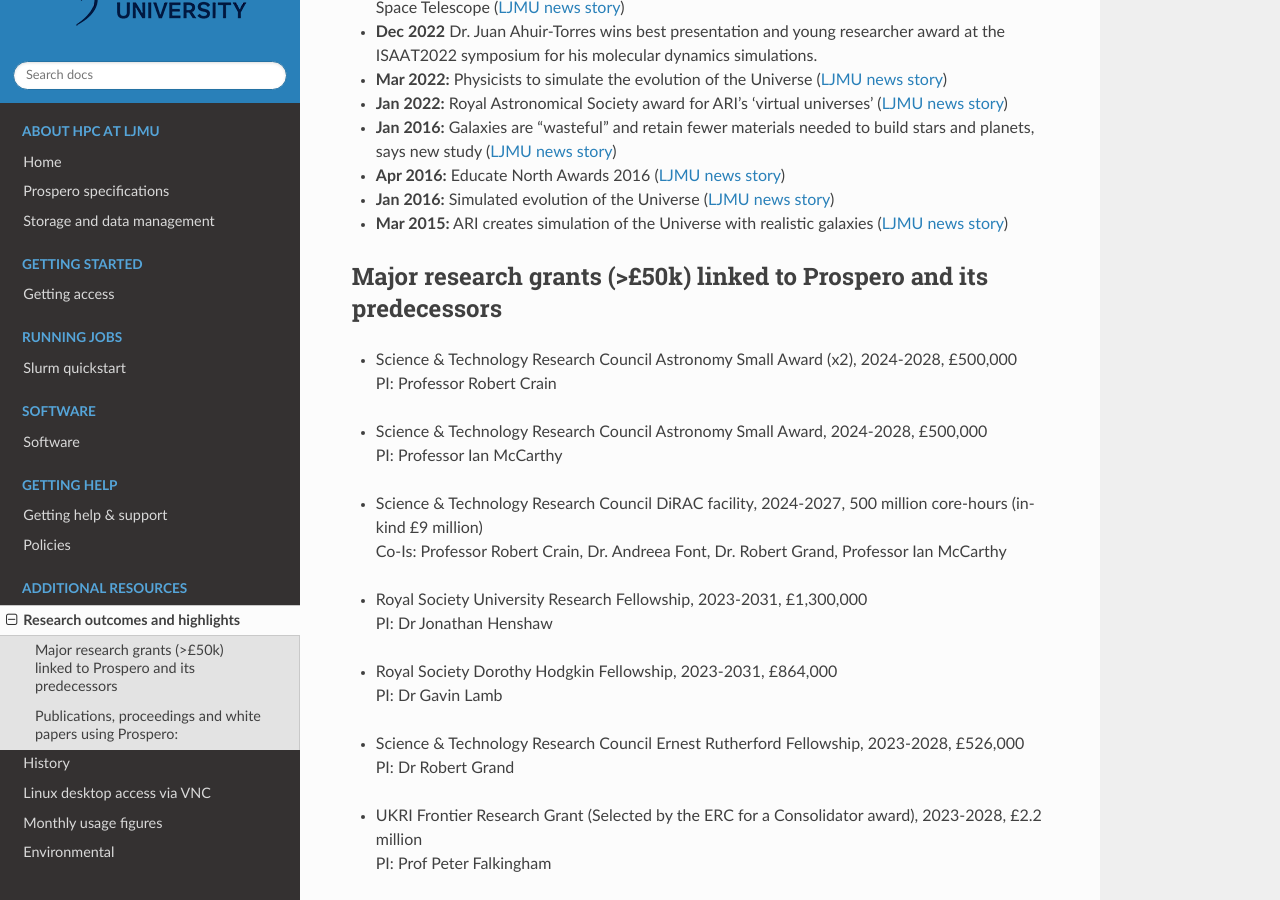
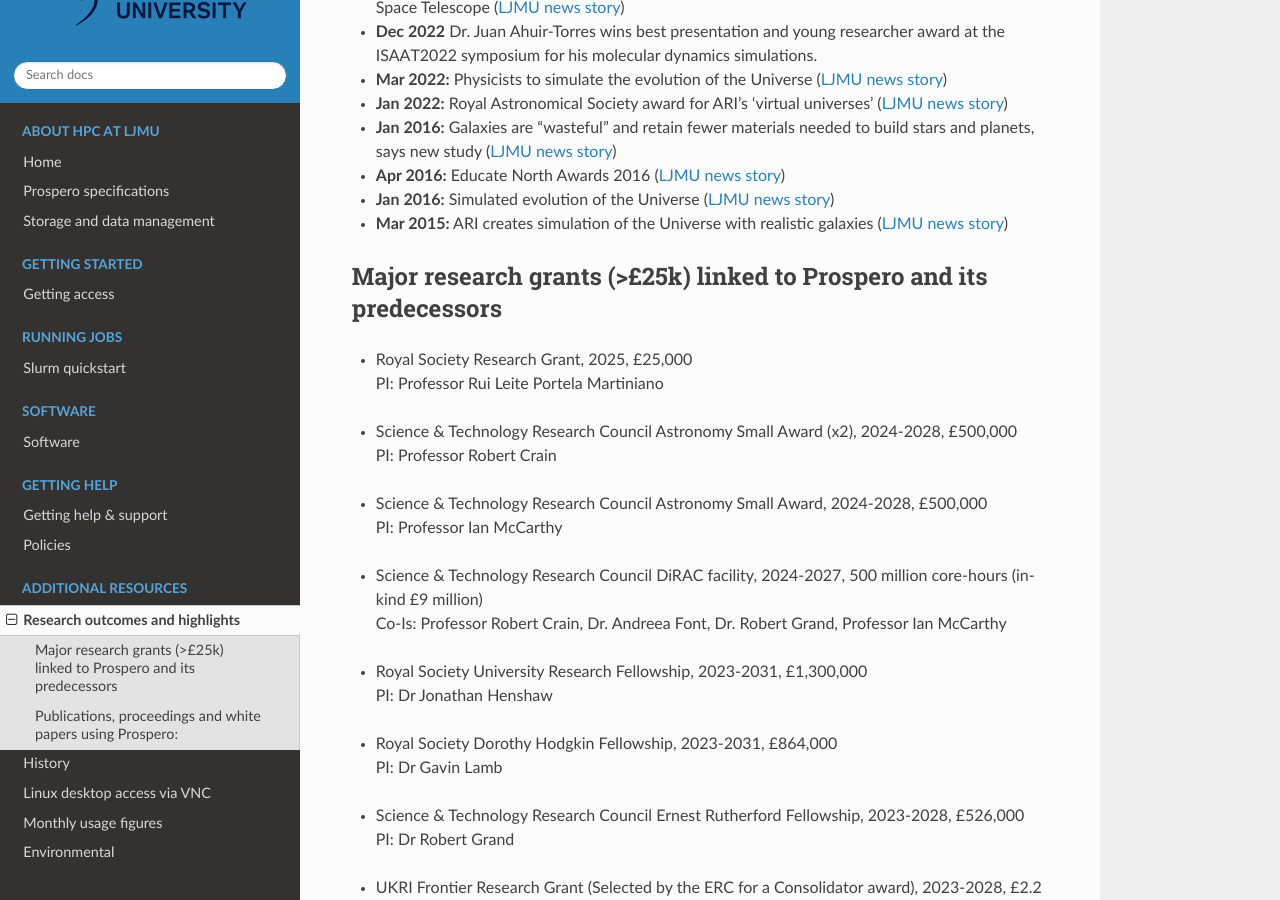
Before and after one commit to astrcrai/prospero-docs, a Sphinx documentation site: the page built from docs/source/highlights.rst, in a window 1280 px wide and 900 px high, scrolled down 788 px. Built offline with Sphinx 7.4.7 and the Read the Docs theme 3.1.0, drawn with Linux system fonts in a browser that asks for light colours.

Commit message:
Update highlights.rst

```diff
--- a/docs/source/highlights.rst
+++ b/docs/source/highlights.rst
@@ -28,9 +28,11 @@
 * **Jan 2016:** Simulated evolution of the Universe (`LJMU news story <https://www.ljmu.ac.uk/about-us/news/articles/2016/1/27/simulated-evolution-of-the-universe>`_)
 * **Mar 2015:** ARI creates simulation of the Universe with realistic galaxies (`LJMU news story <https://www.ljmu.ac.uk/about-us/news/articles/2015/3/12/ari-creates-simulation-of-the-universe-with-realistic-galaxies>`_)
 
-Major research grants (>£50k) linked to Prospero and its predecessors
+Major research grants (>£25k) linked to Prospero and its predecessors
 ---------
 
+* | Royal Society Research Grant, 2025, £25,000
+  | PI: Professor Rui Leite Portela Martiniano
 * | Science & Technology Research Council Astronomy Small Award (x2), 2024-2028, £500,000
   | PI: Professor Robert Crain
 * | Science & Technology Research Council Astronomy Small Award, 2024-2028, £500,000
```
